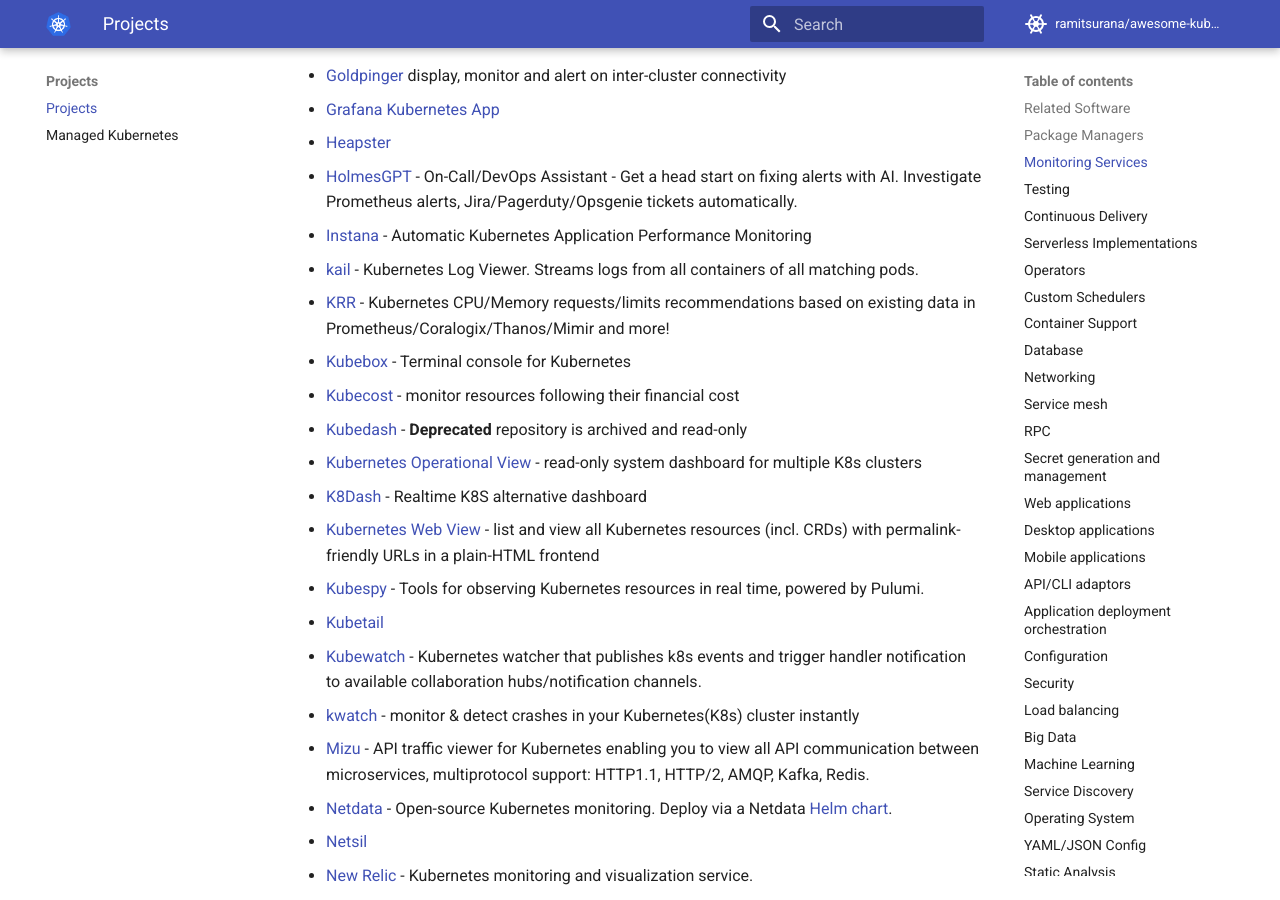
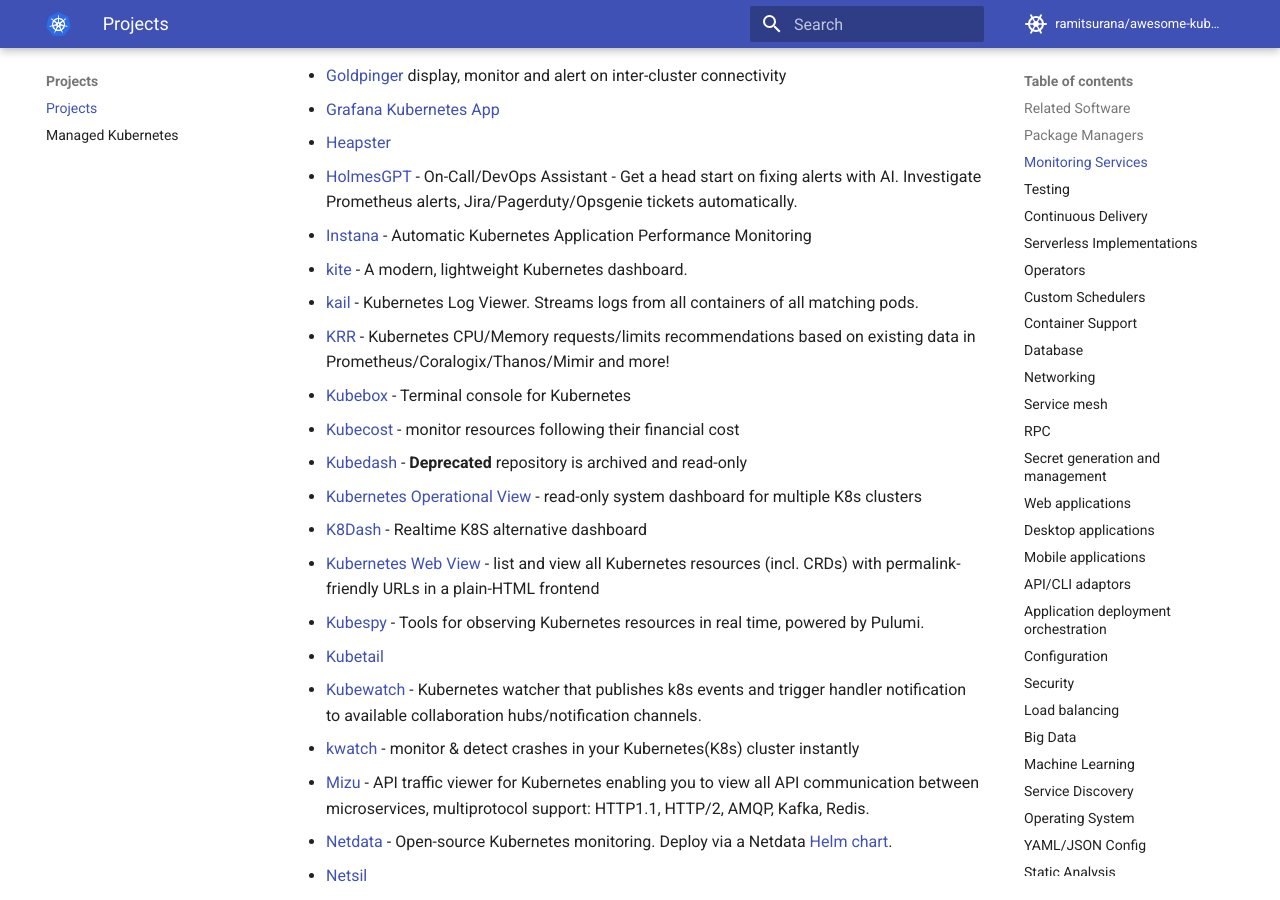
Before and after one commit to ramitsurana/awesome-kubernetes, an MkDocs documentation site: the page built from docs/projects/projects.md, in a window 1280 px wide and 900 px high, scrolled down 2562 px. Built offline with MkDocs 1.6.1 and Material for MkDocs 9.7.7, drawn with Linux system fonts in a browser that asks for light colours; comment, search, counter and statistics services are not loaded.

Commit message:
Add kite Kubernetes dashboard to project list (#1042)

```diff
--- a/docs/projects/projects.md
+++ b/docs/projects/projects.md
@@ -67,6 +67,7 @@ Projects
 * [Heapster](https://github.com/kubernetes/heapster)
 * [HolmesGPT](https://github.com/robusta-dev/holmesgpt) - On-Call/DevOps Assistant - Get a head start on fixing alerts with AI. Investigate Prometheus alerts, Jira/Pagerduty/Opsgenie tickets automatically.
 * [Instana](https://www.instana.com/) - Automatic Kubernetes Application Performance Monitoring
+* [kite](https://github.com/zxh326/kite) - A modern, lightweight Kubernetes dashboard.
 * [kail](https://github.com/boz/kail) - Kubernetes Log Viewer. Streams logs from all containers of all matching pods.
 * [KRR](https://github.com/robusta-dev/krr) - Kubernetes CPU/Memory requests/limits recommendations based on existing data in Prometheus/Coralogix/Thanos/Mimir and more!
 * [Kubebox](https://github.com/astefanutti/kubebox) - Terminal console for Kubernetes
```
